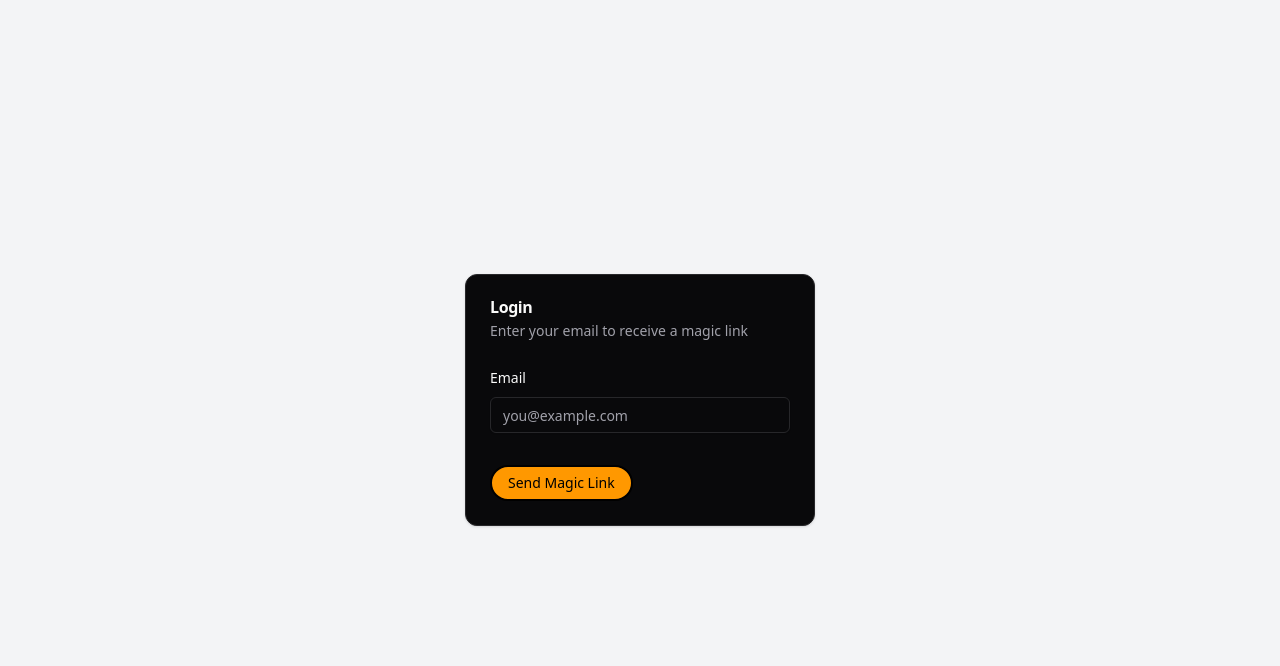
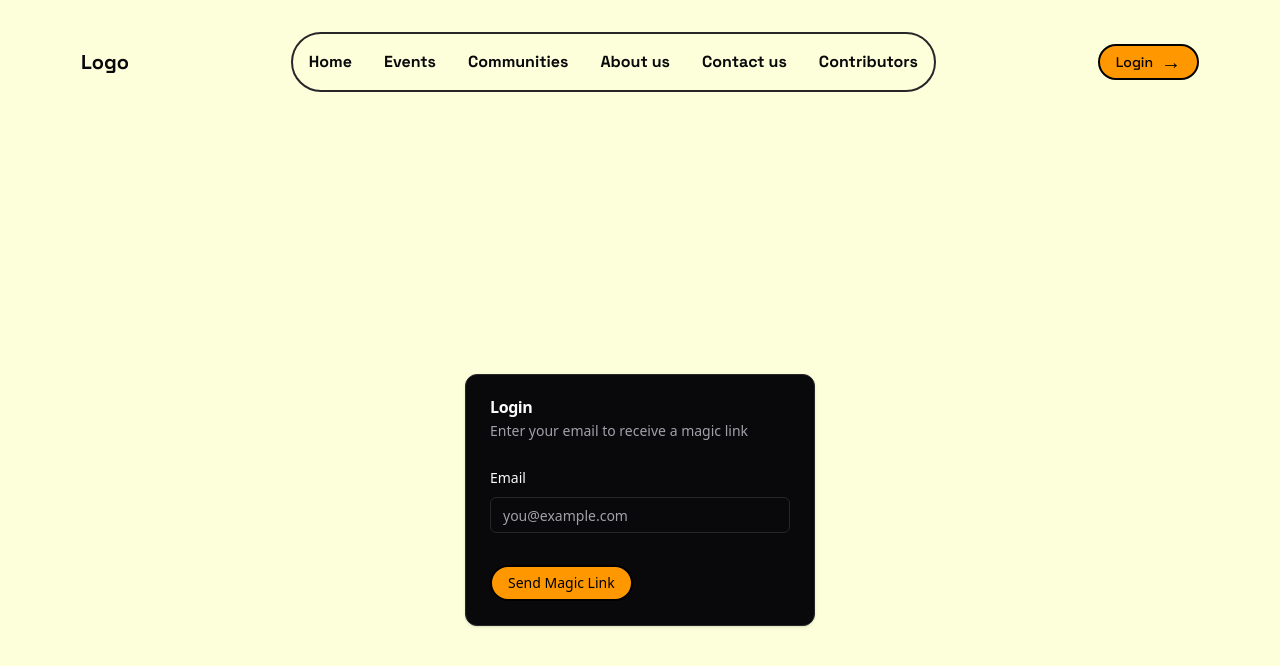
Before and after one commit to nexmeet/nexmeet, a React (Vite) app: page /login in a window 1280 px wide. Shown: the top 666 px of the page. Built offline with nearby package versions, Linux system fonts and the light colour scheme; no server answers; what @designbycode/tailwindcss-text-stroke would draw is missing.

Commit message:
add::new pages and create navbar

```diff
--- a/index.html
+++ b/index.html
@@ -10,6 +10,10 @@
       href="https://fonts.googleapis.com/css2?family=Anton&display=swap"
       rel="stylesheet"
     />
+    <link
+      href="https://fonts.googleapis.com/css2?family=Space+Grotesk:wght@300..700&display=swap"
+      rel="stylesheet"
+    />
     <title>nexmeet</title>
   </head>
   <body>
--- a/src/App.tsx
+++ b/src/App.tsx
@@ -1,11 +1,12 @@
 import React from "react";
 import { Outlet } from "react-router";
+import Navbar from "./components/Navbar/Navbar";
 
 const App: React.FC = () => {
   return (
     <>
       <div className="dark">
-        {/* <h1>Header</h1> */}
+        <Navbar />
         <Outlet />
         {/* <h1>Footer</h1> */}
       </div>
--- /dev/null
+++ b/src/components/Navbar/Navbar.tsx
@@ -0,0 +1,64 @@
+import React from "react";
+import { Link, NavLink } from "react-router";
+import { Button } from "../ui/button";
+
+const Navbar: React.FC = () => {
+  const active = "bg-[#2281FF] p-2 rounded-full text-white";
+  const inactive = "p-2 hover:bg-[#2281FF] hover:rounded-full hover:text-white";
+
+  return (
+    <>
+      <div className="font-SpaceGrotesk font-bold w-full pt-8 pb-2 bg-[#FCFFDA] flex flex-row justify-around items-center">
+        <div>
+          <h1 className="text-xl">Logo</h1>
+        </div>
+        <div className="flex flex-row justify-center items-center gap-4 border-2 p-2 rounded-full">
+          <NavLink
+            to="/"
+            className={({ isActive }) => (isActive ? active : inactive)}
+          >
+            Home
+          </NavLink>
+          <NavLink
+            to="/explore-events"
+            className={({ isActive }) => (isActive ? active : inactive)}
+          >
+            Events
+          </NavLink>
+          <NavLink
+            to="/explore-communities"
+            className={({ isActive }) => (isActive ? active : inactive)}
+          >
+            Communities
+          </NavLink>
+          <NavLink
+            to="/about-us"
+            className={({ isActive }) => (isActive ? active : inactive)}
+          >
+            About us
+          </NavLink>
+          <NavLink
+            to="/contact-us"
+            className={({ isActive }) => (isActive ? active : inactive)}
+          >
+            Contact us
+          </NavLink>
+          <NavLink
+            to="/contributors"
+            className={({ isActive }) => (isActive ? active : inactive)}
+          >
+            Contributors
+          </NavLink>
+        </div>
+        <div>
+          <Button variant="primary" className="p-4">
+            <Link to="/login">Login</Link>{" "}
+            <span className="text-xl font-bold">→</span>
+          </Button>
+        </div>
+      </div>
+    </>
+  );
+};
+
+export default Navbar;
--- a/src/main.tsx
+++ b/src/main.tsx
@@ -7,6 +7,11 @@ import Home from "./pages/Home.tsx";
 import { Toaster } from "./components/ui/toaster.tsx";
 import Login from "./pages/Login.tsx";
 import DashBoard from "./pages/DashBoard.tsx";
+import Events from "./pages/Events.tsx";
+import Communities from "./pages/Communities.tsx";
+import AboutUs from "./pages/AboutUs.tsx";
+import ContactUs from "./pages/ContactUs.tsx";
+import Contributors from "./pages/Contributors.tsx";
 
 createRoot(document.getElementById("root")!).render(
   <StrictMode>
@@ -16,6 +21,11 @@ createRoot(document.getElementById("root")!).render(
           <Route path="" element={<Home />} />
           <Route path="/login" element={<Login />} />
           <Route path="/dashboard" element={<DashBoard />} />
+          <Route path="/explore-events" element={<Events />} />
+          <Route path="/explore-communities" element={<Communities />} />
+          <Route path="/about-us" element={<AboutUs />} />
+          <Route path="/contact-us" element={<ContactUs />} />
+          <Route path="/contributors" element={<Contributors />} />
         </Route>
       </Routes>
       <Toaster />
--- /dev/null
+++ b/src/pages/AboutUs.tsx
@@ -0,0 +1,7 @@
+import React from "react";
+
+const AboutUs = () => {
+  return <div>AboutUs</div>;
+};
+
+export default AboutUs;
--- /dev/null
+++ b/src/pages/Communities.tsx
@@ -0,0 +1,7 @@
+import React from "react";
+
+const Communities = () => {
+  return <div>Communities</div>;
+};
+
+export default Communities;
--- /dev/null
+++ b/src/pages/ContactUs.tsx
@@ -0,0 +1,7 @@
+import React from "react";
+
+const ContactUs = () => {
+  return <div>ContactUs</div>;
+};
+
+export default ContactUs;
--- /dev/null
+++ b/src/pages/Contributors.tsx
@@ -0,0 +1,7 @@
+import React from "react";
+
+const Contributors = () => {
+  return <div>Contributors</div>;
+};
+
+export default Contributors;
--- /dev/null
+++ b/src/pages/Events.tsx
@@ -0,0 +1,7 @@
+import React from "react";
+
+const Events = () => {
+  return <div>Events</div>;
+};
+
+export default Events;
--- a/src/pages/Home.tsx
+++ b/src/pages/Home.tsx
@@ -6,9 +6,8 @@ const Home: React.FC = () => {
     <>
       <div className="min-h-screen bg-[#FCFFDA] relative overflow-hidden">
         <div className="max-w-6xl mx-auto px-4 pt-[5rem] relative z-10">
-          {/* Hero Section */}
           <div className="mb-20">
-            <h1 className="text-[7rem] font-Anton text-stroke-2 text-stroke-black">
+            <h1 className="text-[7rem] font-Anton font-normal text-stroke-2 text-stroke-black">
               <div className="flex items-center gap-2">
                 Host <span className="text-[#1e90ff]">modern events</span>
                 <div className="w-12 h-12 rounded-full bg-orange-500 rotate-[30deg]" />
@@ -18,7 +17,6 @@ const Home: React.FC = () => {
               </div>
             </h1>
 
-            {/* Action Buttons */}
             <div className="flex gap-4 mt-8">
               <Button variant="primary" className="px-6 py-[1.2rem]">
                 Host Event
--- a/src/pages/Login.tsx
+++ b/src/pages/Login.tsx
@@ -9,7 +9,7 @@ import {
 
 export default function Login() {
   return (
-    <div className="flex items-center justify-center min-h-screen bg-gray-100">
+    <div className="flex items-center justify-center min-h-screen bg-[#FCFFDA]">
       <Card className="w-[350px]">
         <CardHeader>
           <CardTitle>Login</CardTitle>
--- a/tailwind.config.js
+++ b/tailwind.config.js
@@ -57,6 +57,7 @@ export default {
       },
       fontFamily: {
         Anton: ['"Anton"', ...defaultTheme.fontFamily.serif],
+        SpaceGrotesk: ['"Space Grotesk"', ...defaultTheme.fontFamily.serif],
       },
     },
   },
```
